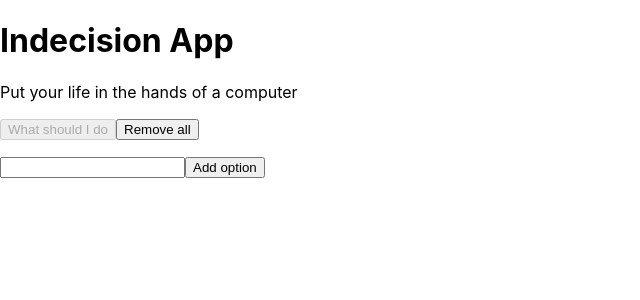
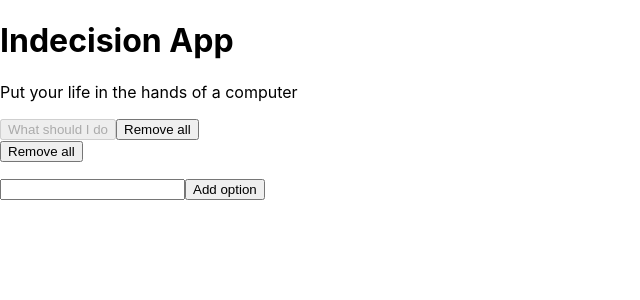
Before and after one commit to sandrohp88/indecision-app, a React (Create React App) app: page / in a window 1280 px wide. Shown: the top 300 px of the page, without its empty margins (0-640 px from the left). Built offline with nearby package versions, Linux system fonts and the light colour scheme.

Commit message:
Change from class component to stateless component

```diff
--- a/src/Options.js
+++ b/src/Options.js
@@ -1,21 +1,13 @@
 import React from "react";
 import { Option } from "./Option";
-
-class Options extends React.Component {
-  constructor(props) {
-    super(props);
-  }
-  render() {
-    return (
-      <React.Fragment>
-        <ol>
-          {this.props.options.map((option, i) => (
-            <Option key={option + "__" + i} opt={option} />
-          ))}
-        </ol>
-      </React.Fragment>
-    );
-  }
-}
-
-export {Options}
+const Options = props => (
+  <div>
+  <button onClick={props.removeAllOptions}>Remove all</button>
+    <ol>
+      {props.options.map((option, i) => (
+        <Option key={option + "__" + i} opt={option} remove={props.removeOption} />
+      ))}
+    </ol>
+  </div>
+);
+export { Options };
```
